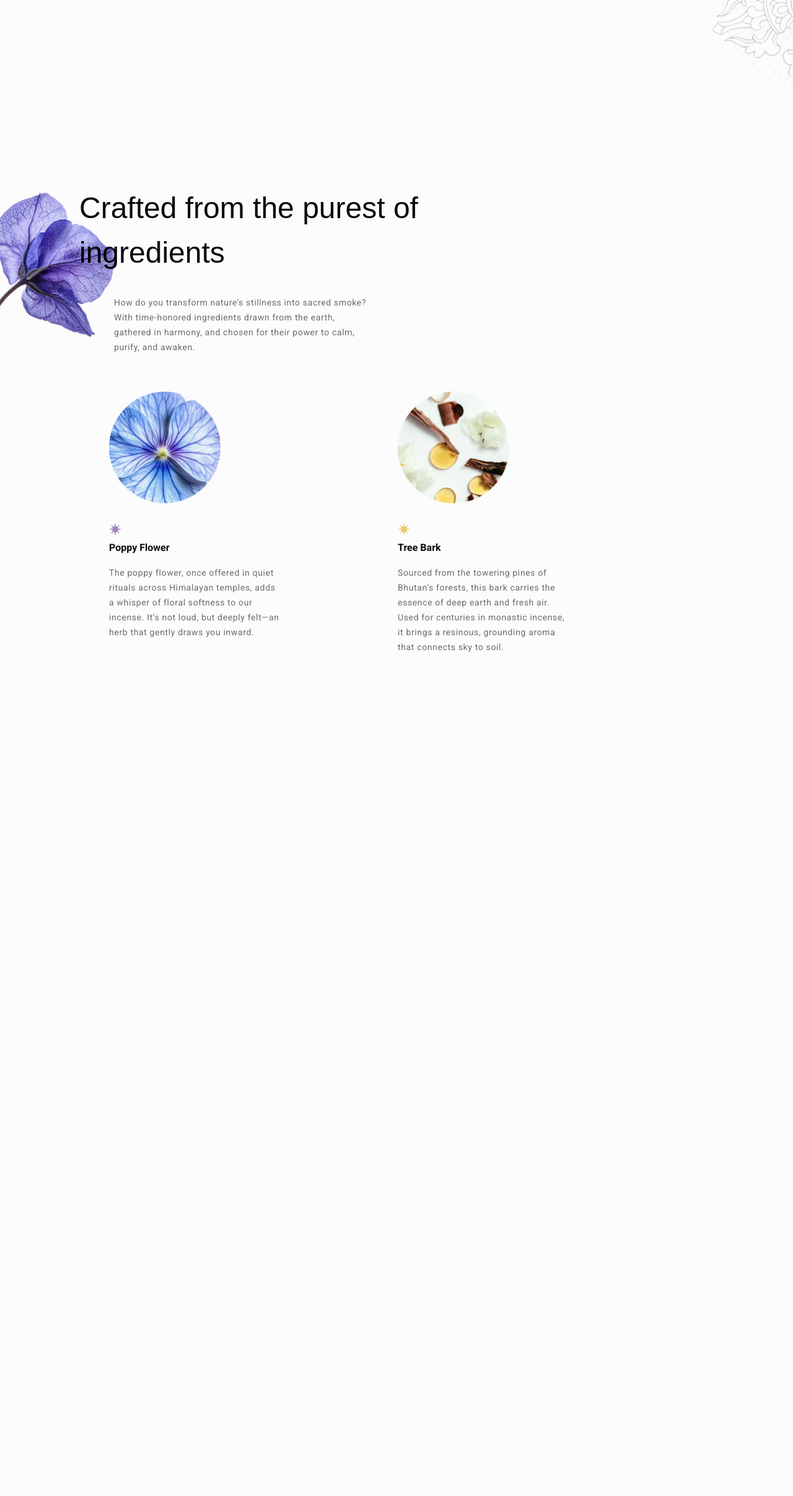
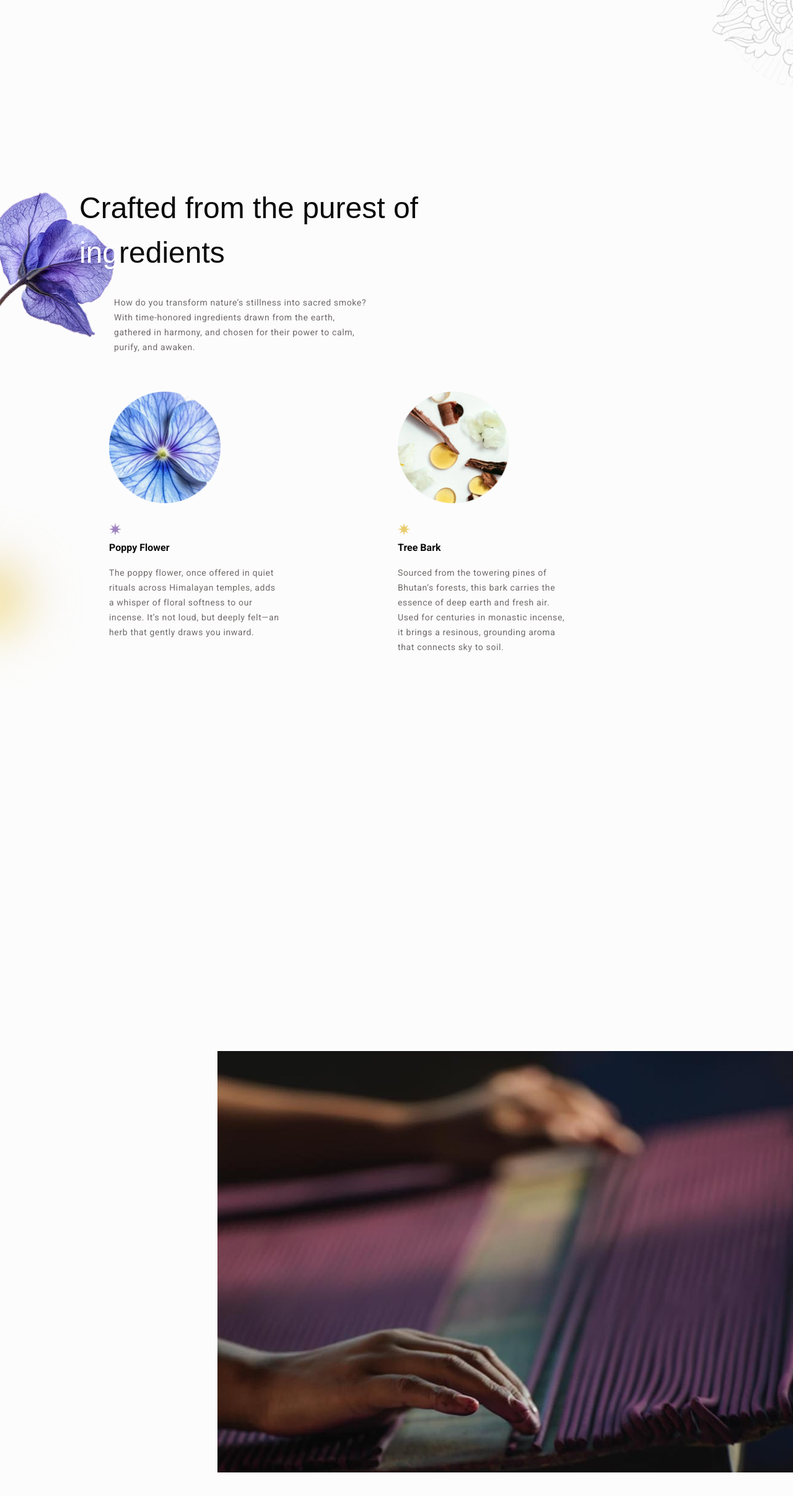
Before and after one commit to NalinPradhan/Bhutan-Incense, a Next.js app: page / in a window 1280 px wide. Shown: the part 1417-3831 px from the top of the page at 62% size. Before the commit the page ends 2713 px from the top, so only its background shows below. Built offline with nearby package versions, Linux system fonts and the light colour scheme; a web font is replaced by a local one.

Commit message:
made the text component

```diff
--- a/src/app/components/Ingredients.tsx
+++ b/src/app/components/Ingredients.tsx
@@ -49,10 +49,9 @@ const Ingredients = () => {
             className="md:w-[200px] w-[100px] absolute -z-10"
           />
         </div>
-        <div className="md:ml-32 ml-12 md:w-[570px] ">
+        <div className="md:ml-32 ml-4 w-full max-w-[400px] md:max-w-[570px] ">
           <h2 className=" md:text-[48px] text-[32px] z-10   font-[family-name:var(--font-cormorant)]">
-            Crafted from the purest of{" "}
-            <span className="text-white lg:text-black">ing</span>
+            Crafted from the purest of <span className="text-white ">ing</span>
             redients
           </h2>
           <div className="md:w-[450px] w-[300px] md:ml-10 ml-6 p-4">
@@ -65,6 +64,15 @@ const Ingredients = () => {
               harmony, and chosen for their power to calm, purify, and awaken.
             </p>
           </div>
+
+          <Image
+            alt="washi"
+            src="/decorative elements/blur bg left.png"
+            width={200}
+            height={200}
+            quality={100}
+            className="-left-15 mt-56 absolute"
+          />
         </div>
         <div className="flex flex-col md:flex-row md:ml-44  ml-20">
           <div className="rounded-full md:mr-[286px] md:w-[180px] w-[120px] mt-[44px] ">
--- /dev/null
+++ b/src/app/components/Making.tsx
@@ -0,0 +1,21 @@
+import React from "react";
+import Image from "next/image";
+
+const Making = () => {
+  return (
+    <section id="s5">
+      <div className="flex md:mt-[400px] justify-center md:justify-end">
+        <Image
+          alt="khorlo"
+          src="/decorative elements/lgimage1.png"
+          quality={100}
+          width={404}
+          height={404}
+          className="md:w-[929px]  mb-16   md:h-[680px] w-[359px] h-[210px]"
+        />
+      </div>
+    </section>
+  );
+};
+
+export default Making;
--- /dev/null
+++ b/src/app/components/Temple.tsx
@@ -0,0 +1,95 @@
+"use client";
+import React, { useRef } from "react";
+import Image from "next/image";
+import { useGSAP } from "@gsap/react";
+import gsap from "gsap";
+import { ScrollTrigger } from "gsap/ScrollTrigger";
+
+gsap.registerPlugin(ScrollTrigger);
+
+const Making = () => {
+  const centerTextRef = useRef(null);
+  const sectionRef = useRef(null);
+
+  useGSAP(() => {
+    const ctx = gsap.context(() => {
+      // Fade & scale in (fast, scrub reversible)
+      gsap.fromTo(
+        centerTextRef.current,
+        { opacity: 0, scale: 1 },
+        {
+          opacity: 1,
+          scale: 1.15,
+          ease: "power2.out",
+          scrollTrigger: {
+            trigger: sectionRef.current,
+            start: "top center",
+            end: "+=100", // fast scroll distance
+            scrub: true,
+          },
+        }
+      );
+
+      // Fade out (also reversible on scroll up)
+      gsap.to(centerTextRef.current, {
+        opacity: 0,
+        scale: 0.95, // shrink slightly while fading out
+        ease: "power2.inOut",
+        scrollTrigger: {
+          trigger: ".image-block",
+          start: "top+=100 center",
+          end: "top center",
+          scrub: true, // allows reverse animation on scroll up
+        },
+      });
+
+      // Pin during the white space
+      ScrollTrigger.create({
+        trigger: sectionRef.current,
+        start: "top center",
+        endTrigger: ".image-block",
+        end: "top center",
+        pin: centerTextRef.current,
+        pinSpacing: false,
+      });
+    }, sectionRef);
+
+    return () => ctx.revert();
+  }, []);
+
+  return (
+    <section ref={sectionRef} id="s5" className="mt-[400px] relative">
+      {/* Centered Text */}
+      <div
+        ref={centerTextRef}
+        className="justify-center font-[family-name:var(--font-cormorant)] text-center text-[26px]  md:text-[42px] text-black"
+      >
+        <h1>To fill the empty space</h1>
+        <p>with life as..</p>
+      </div>
+
+      {/* Bottom Image */}
+      <div className="flex justify-center items-center md:mt-[400px] mt-[400px] image-block relative z-30">
+        <div className="relative md:w-full w-full md:h-[785px] h-[210px]">
+          <div className="absolute top-0 left-0 w-full h-full bg-black opacity-40"></div>
+          <Image
+            alt="khorlo"
+            src="/decorative elements/lgimage2.png"
+            quality={100}
+            width={404}
+            height={404}
+            className="w-full max-w-full h-[210px] md:h-[785px] md:w-full"
+          />
+        </div>
+        <div className="absolute font-[family-name:var(--font-cormorant)] flex items-center justify-center text-white z-40">
+          <div className="text-center text-[26px] md:text-[48px]">
+            <h1>peace isn&apos;t a place</h1>
+            <p>it&apos;s a practice. A breath. A ritual.</p>
+          </div>
+        </div>
+      </div>
+    </section>
+  );
+};
+
+export default Making;
--- a/src/app/page.tsx
+++ b/src/app/page.tsx
@@ -3,7 +3,9 @@ import Header from "./components/Header";
 import Ingredients from "./components/Ingredients";
 import Intro from "./components/Intro";
 import Khorlo from "./components/Khorlo";
+import Making from "./components/Making";
 import Navbar from "./components/Navbar";
+import Temple from "./components/Temple";
 
 export default function HomePage() {
   // Example: in _app.tsx or a top-level layout
@@ -15,6 +17,8 @@ export default function HomePage() {
       <Intro />
       <Khorlo />
       <Ingredients />
+      <Making />
+      <Temple />
     </div>
   );
 }
```
